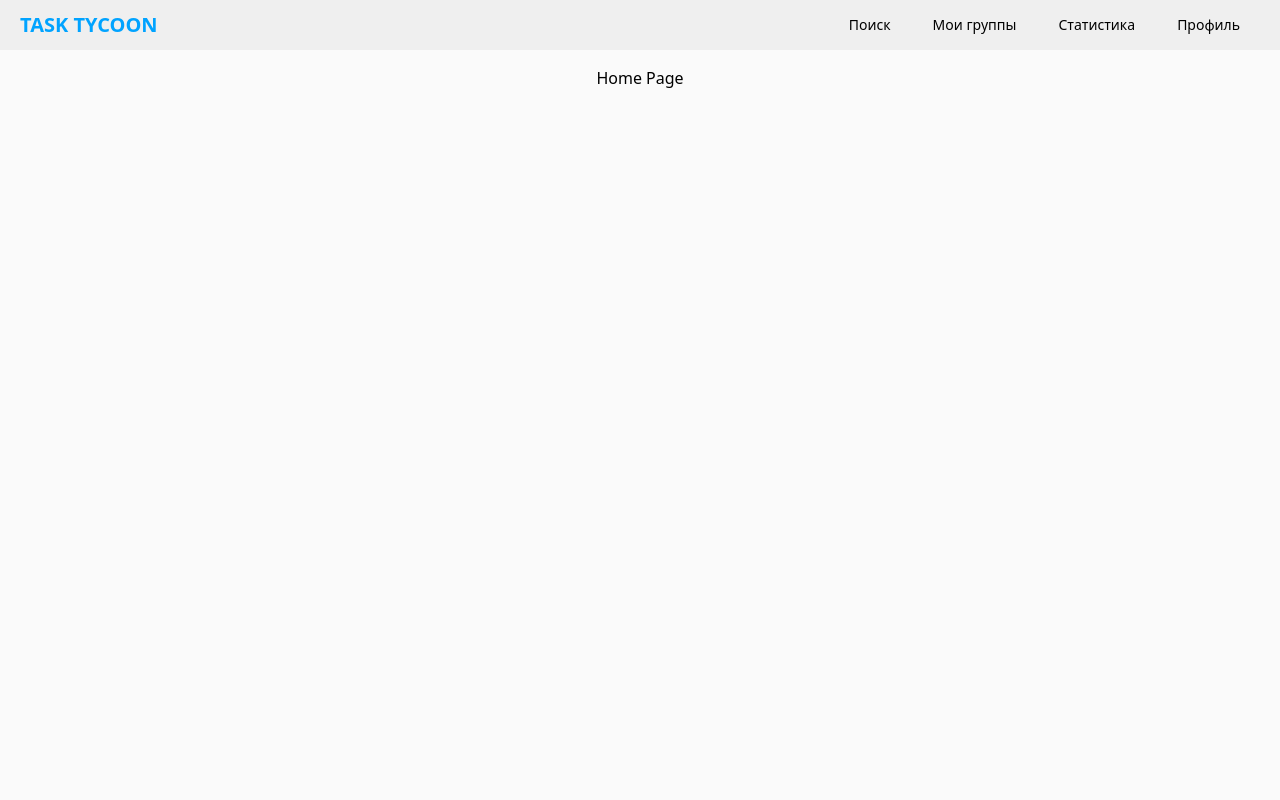
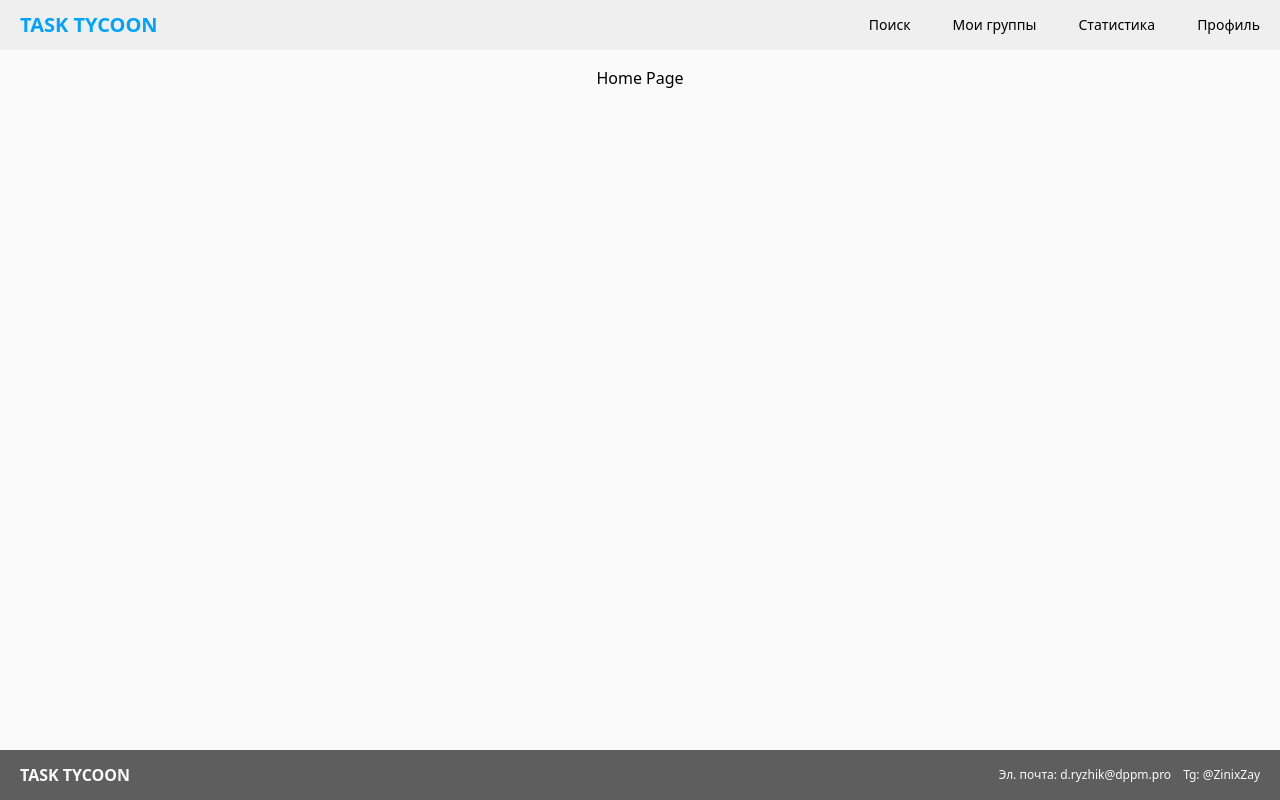
Before and after one commit to N-N0th1n9/task-tycoon-front-v2, a Next.js app: page / in a window 1280 px wide. Built offline with nearby package versions, Linux system fonts and the light colour scheme.

Commit message:
footer: create base ui

```diff
--- a/src/app/layout.tsx
+++ b/src/app/layout.tsx
@@ -1,3 +1,4 @@
+import Footer from '@/widgets/footer/ui'
 import { Header } from '@/widgets/header'
 import type { Metadata } from 'next'
 import { Geist, Geist_Mono } from 'next/font/google'
@@ -31,7 +32,7 @@ export default function RootLayout({
         <Header />
         <main className='flex-grow'>{children}</main>
         {/*Notification*/}
-        {/* <Footer /> */}
+        <Footer />
       </body>
     </html>
   )
--- /dev/null
+++ b/src/widgets/footer/ui/index.tsx
@@ -0,0 +1,15 @@
+const Footer = () => {
+  return (
+    <footer className='text-ttWhite w-full bg-[#5E5E5E] text-nowrap'>
+      <div className='mx-auto flex h-25 max-w-[1640px] items-center justify-between px-10'>
+        <span className='text-base font-extrabold'>TASK TYCOON</span>
+        <address className='flex gap-6 text-xs not-italic'>
+          <a href='mailto:d.ryzhik@dppm.pro'>Эл. почта: d.ryzhik@dppm.pro</a>
+          <a href='https://t.me/ZinixZay'>Tg: @ZinixZay</a>
+        </address>
+      </div>
+    </footer>
+  )
+}
+
+export default Footer
--- a/src/widgets/header/ui/index.tsx
+++ b/src/widgets/header/ui/index.tsx
@@ -1,14 +1,13 @@
 'use client'
 
-import cln from '@/shared/helpers/classname'
 import Link from 'next/link'
 
 import Nav from './nav'
 
 const Header = () => {
   return (
-    <div className='bg-ttUltraLightGray my-auto mb-8'>
-      <div className={cln('mx-auto flex h-25 max-w-[1792px] items-center justify-between px-10')}>
+    <header className='bg-ttUltraLightGray mb-8'>
+      <div className={'mx-auto flex h-25 max-w-[1620px] items-center justify-between pl-10'}>
         <Link
           href='/'
           className='text-ttBlue text-xl font-extrabold'
@@ -17,7 +16,7 @@ const Header = () => {
         </Link>
         <Nav />
       </div>
-    </div>
+    </header>
   )
 }
 
```
Also changed, not shown: src/widgets/footer/index.ts (added).
